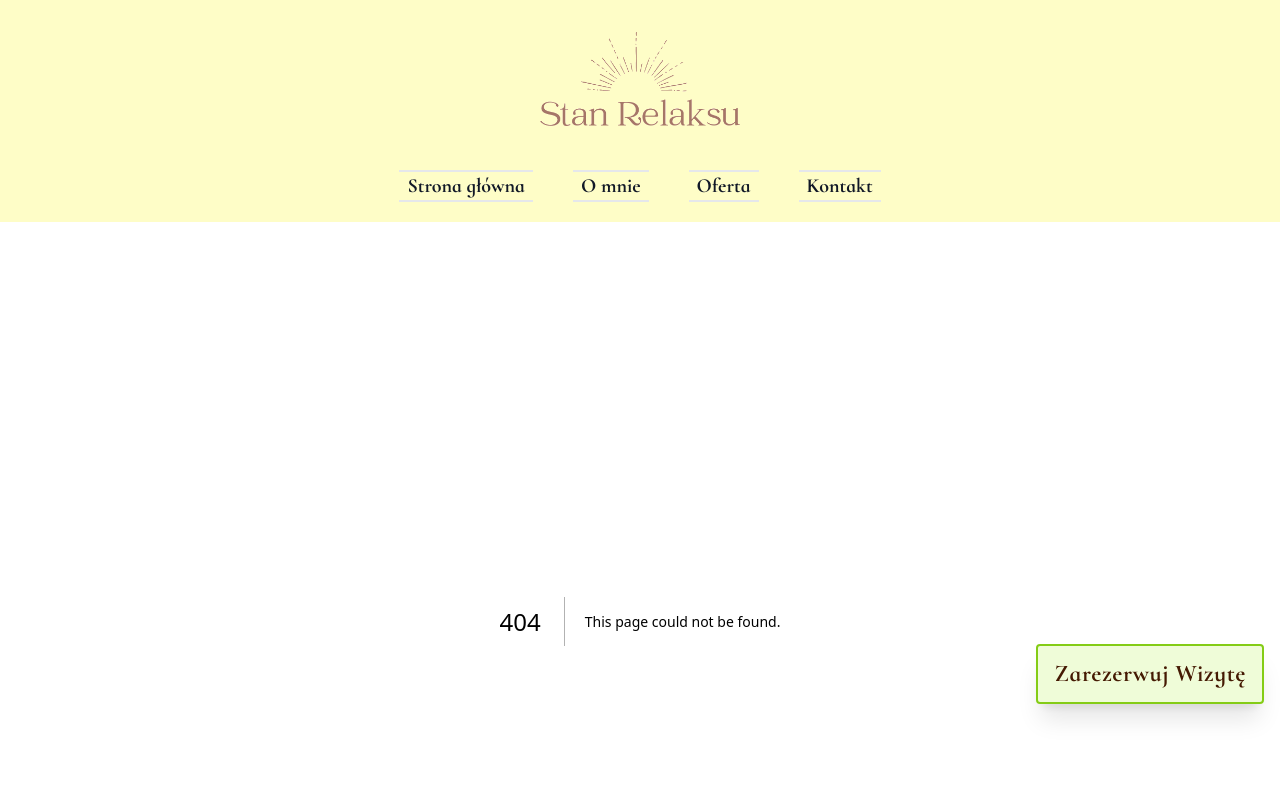
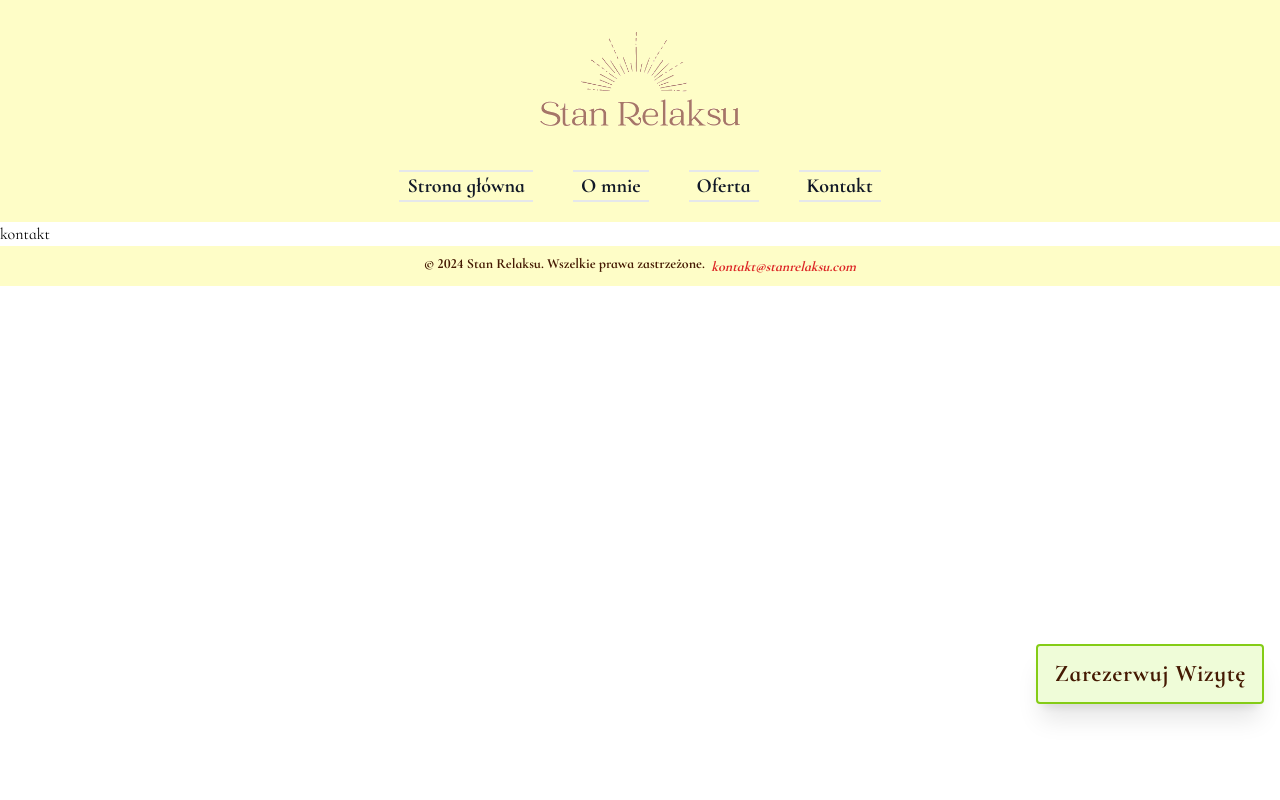
Before and after one commit to PiotrRegulski/stan-relaksu, a Next.js app: page /contact in a window 1280 px wide. Before the commit this address had no page. Shown: the top 800 px of the page. Built offline with nearby package versions, Linux system fonts and the light colour scheme.

Commit message:
created new pages

```diff
--- /dev/null
+++ b/src/app/about/page.tsx
@@ -0,0 +1,11 @@
+import React from 'react';
+
+const page = () => {
+    return (
+        <div>
+            <h2>O mnie</h2>
+        </div>
+    );
+};
+
+export default page;
--- /dev/null
+++ b/src/app/contact/page.tsx
@@ -0,0 +1,11 @@
+import React from 'react';
+
+const page = () => {
+    return (
+        <div>
+          <h2>kontakt</h2>
+        </div>
+    );
+};
+
+export default page;
```
